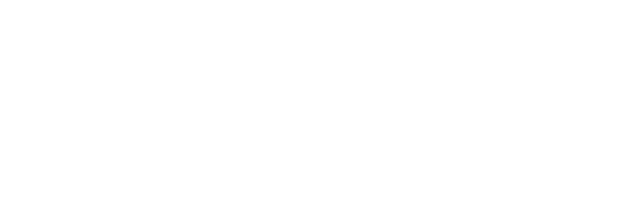
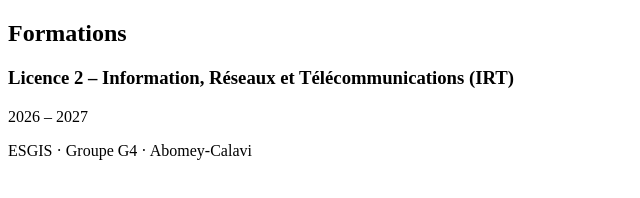
Before and after one commit to spero2006/mon-cv, a plain HTML site: page index.html in a window 1280 px wide. Shown: the whole page, without its empty margins (0-640 px from the left). Drawn offline with Linux system fonts and the light colour scheme.

Commit message:
mise en place de la section formations

```diff
--- a/index.html
+++ b/index.html
@@ -22,8 +22,17 @@
 
 
     <!-- ===== SECTION FORMATIONS ===== -->
-    <section id="formations">
-
+        <section id="formations">
+      <div class="container">
+        <h2 class="section-title">Formations</h2>
+        <div class="item">
+          <div class="item-header">
+            <h3>Licence 2 – Information, Réseaux et Télécommunications (IRT)</h3>
+            <span class="date">2026 – 2027</span>
+          </div>
+          <p class="item-place">ESGIS · Groupe G4 · Abomey-Calavi</p>
+        </div>
+      </div>
     </section>
 
 
```
